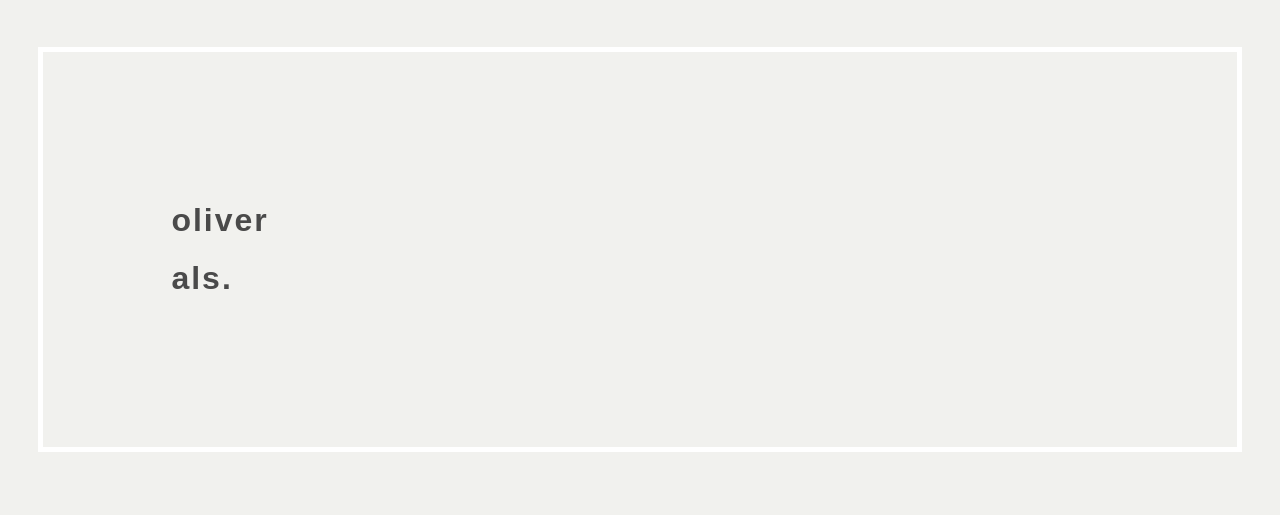
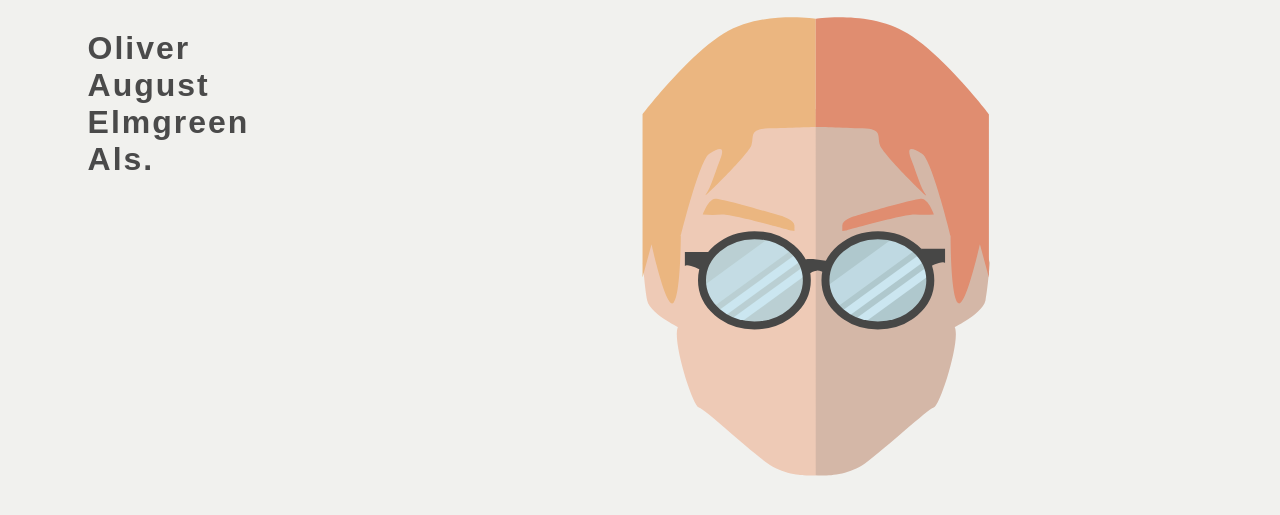
Before and after one commit to OliverAls/portfolio, a plain HTML site: page index.html in a window 1280 px wide. Shown: the part 189-704 px from the top of the page. Drawn offline with Linux system fonts and the light colour scheme; a web font is replaced by a local one.

Commit message:
forside begyndelse.

```diff
--- a/index.html
+++ b/index.html
@@ -21,14 +21,16 @@
         </nav>
     </header>
     <div class="wrapper">
-        <div class="forside">
+        <h1>Oliver<br>August<br>Elmgreen<br>Als.</h1>
+        <div class="frontpagesplash"></div>
 
 
-            <h1>oliver</h1>
 
-            <h1>als.</h1>
 
-        </div>
+
+
+
+
     </div>
 
 
--- a/style.css
+++ b/style.css
@@ -390,6 +390,17 @@ li {
 
 }
 
+.frontpagesplash {
+    background-image: url(img/frontpagesplash.svg);
+    background-size: contain;
+    background-repeat: no-repeat;
+    height: 60vh;
+    width: 60vw;
+    background-position: center center;
+    position: relative;
+    opacity: 70%;
+}
+
 .responsivesplash {
     background-image: url(img/bauhaustest.svg);
     background-size: contain;
```
Also changed, not shown: img/frontpagesplash.svg (added).
